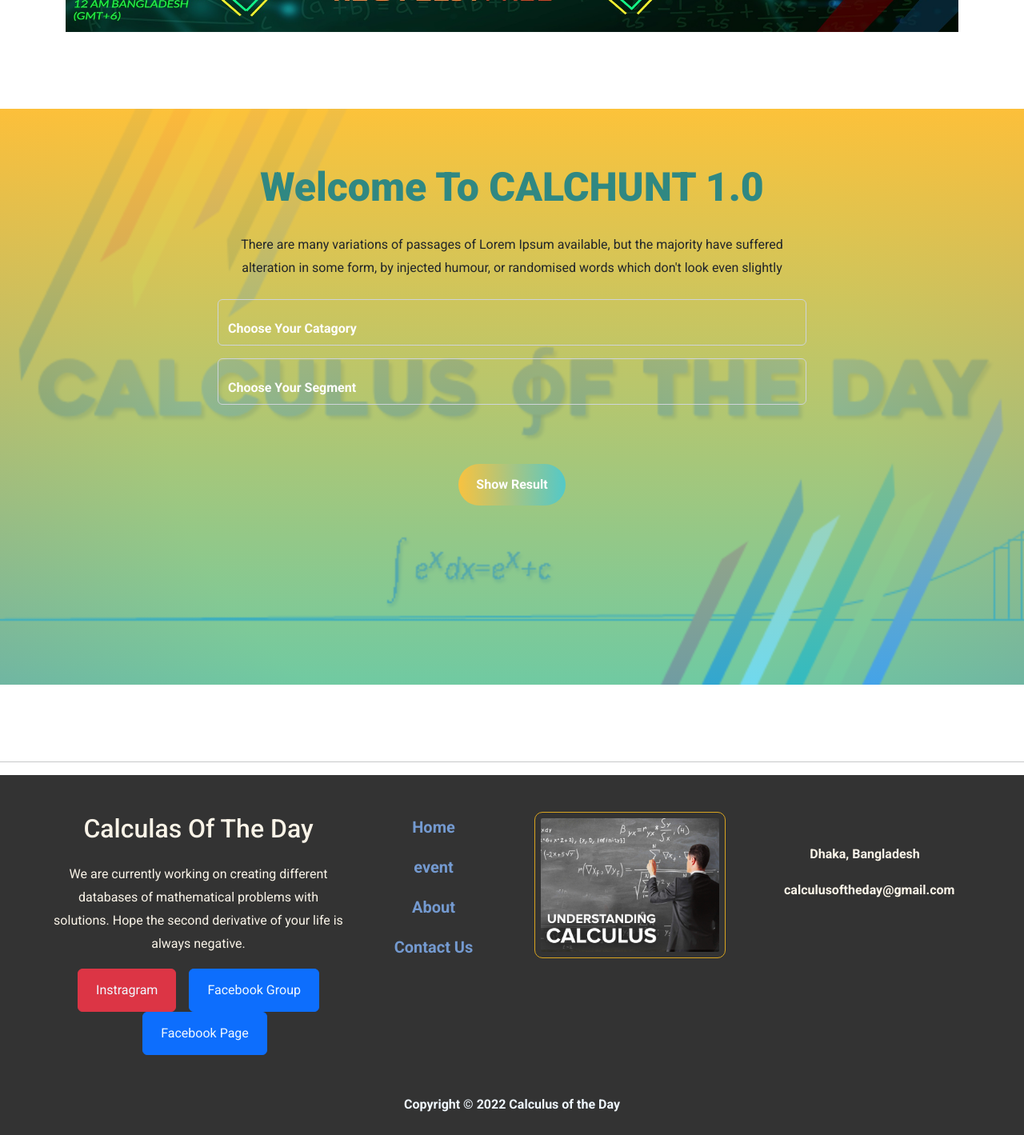
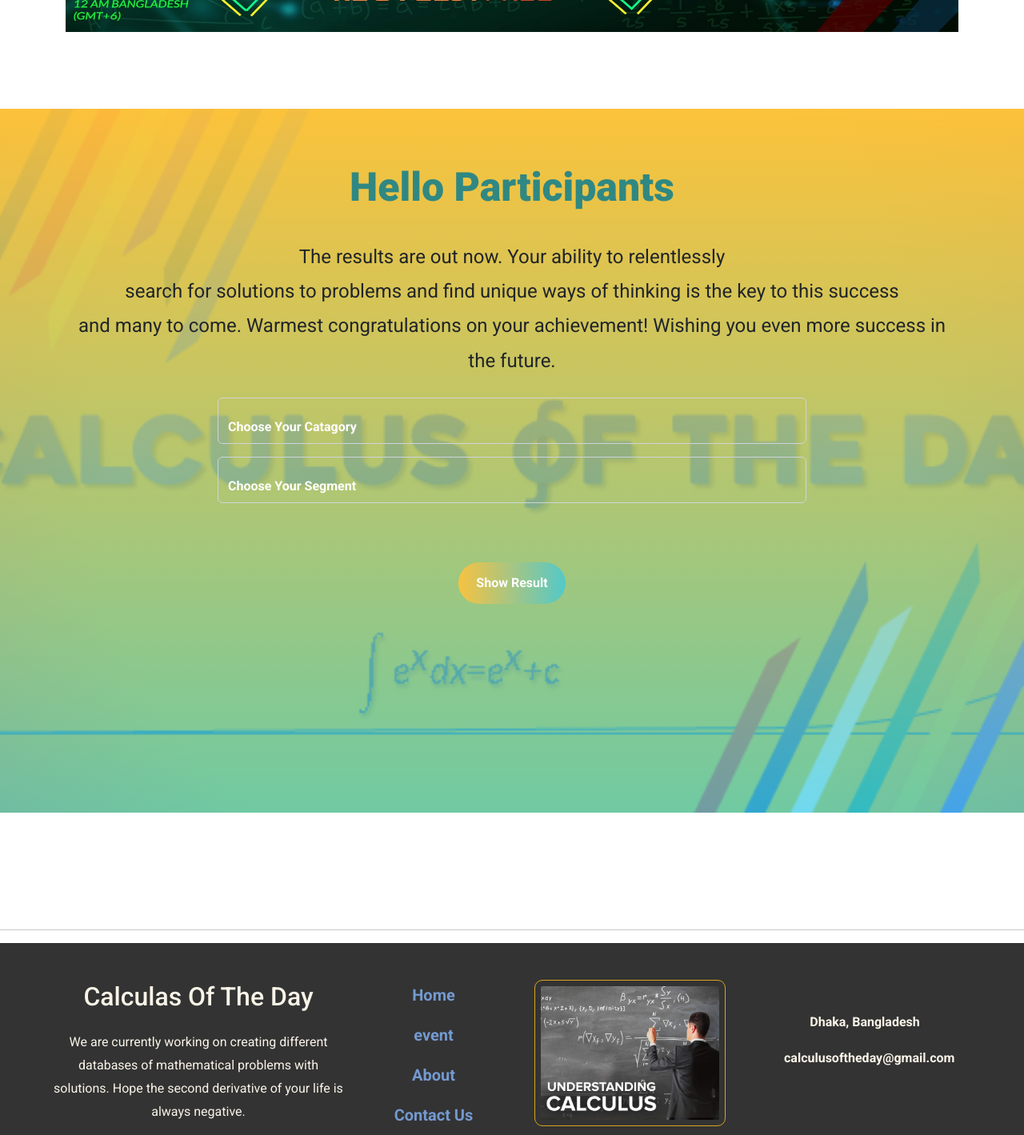
Before and after one commit to Swapno5896/Mathology, a React (Create React App) app: page / in a window 1280 px wide. Shown: the part 540-1959 px from the top of the page at 80% size. Built offline with nearby package versions, Linux system fonts and the light colour scheme; the HTML template or start-up script is replaced by a standard one.

Commit message:
new text and subscribe button added

```diff
--- a/src/Components/EventResult/EventResult.css
+++ b/src/Components/EventResult/EventResult.css
@@ -1,8 +1,9 @@
 .event-result-form {
-    height: 90vh;
+    height: 110vh;
     background-image: url('../../images/Cover 1.png');
     position: relative;
     z-index: 2;
+    margin-bottom: 50px;
 }
 
 .bg-cover {
--- a/src/Components/EventResult/EventResult.js
+++ b/src/Components/EventResult/EventResult.js
@@ -30,12 +30,10 @@ const EventResult = () => {
                 <div class="container">
                     <div class="row">
                         <div class="col-12 section-intro text-center" data-aos="fade-up">
-                            <h3 className='text-center pt-5  catagori-welcome'>Welcome To CALCHUNT 1.0</h3>
+                            <p className='text-center pt-5  catagori-welcome'>Hello Participants</p>
 
                             <div class="divider"></div>
-                            <p className='pb-2'>There are many variations of passages of Lorem Ipsum available, but the majority have
-                                suffered<br />
-                                alteration in some form, by injected humour, or randomised words which don't look even slightly
+                            <p className='pb-2 fs-4'>The results are out now. Your ability to relentlessly <br /> search for solutions to problems and find unique ways  of thinking is the key to this success <br /> and many to come. Warmest congratulations on your achievement! Wishing you even more success in the future.
                             </p>
                         </div>
                     </div>
--- a/src/Components/Footer/Footer.js
+++ b/src/Components/Footer/Footer.js
@@ -14,7 +14,7 @@ const Footer = () => {
                     <button className='btn btn-primary ms-3  f-btn'>
                         <a href="https://www.facebook.com/groups/mathology">Facebook Group</a>
                     </button>
-                    <button className='btn btn-primary ms-3  f-btn'>
+                    <button className='btn btn-primary ms-3 mt-3  f-btn'>
                         <a href="https://www.facebook.com/calculusoftheday">Facebook Page</a>
                     </button>
                 </div>
--- /dev/null
+++ b/src/Components/SubscribeForEvent/SubscribeForEvent.js
@@ -0,0 +1,18 @@
+import React from 'react';
+
+const SubscribeForEvent = () => {
+    return (
+
+        <nav aria-label="Page navigation example">
+            <ul class="pagination">
+                <li class="page-item"><a class="page-link" href="/">Back To Home</a></li>
+
+                <li class="page-item"><a target='_blank' class="page-link" href="https://docs.google.com/forms/d/e/1FAIpQLSeb3W3T2gme6EISCQSuhGhFCbRaN0YwjFHIMMeHuMbpm3VXSA/viewform">Subscribe For Upcomming Event</a></li>
+            </ul>
+        </nav>
+
+
+    );
+};
+
+export default SubscribeForEvent;
--- a/src/Pages/Result/Result.js
+++ b/src/Pages/Result/Result.js
@@ -1,4 +1,5 @@
 import React from 'react';
+import SubscribeForEvent from '../../Components/SubscribeForEvent/SubscribeForEvent';
 import './Result.css'
 const Result = () => {
     const resultImageLink = localStorage.getItem("resultImageLink");
@@ -6,6 +7,10 @@ const Result = () => {
     return (
         <div className='container py-5'>
             <img className='result-image' src={resultImageLink} alt="" />
+            <div className='py-5'>
+                <SubscribeForEvent></SubscribeForEvent>
+
+            </div>
         </div>
     );
 };
```
